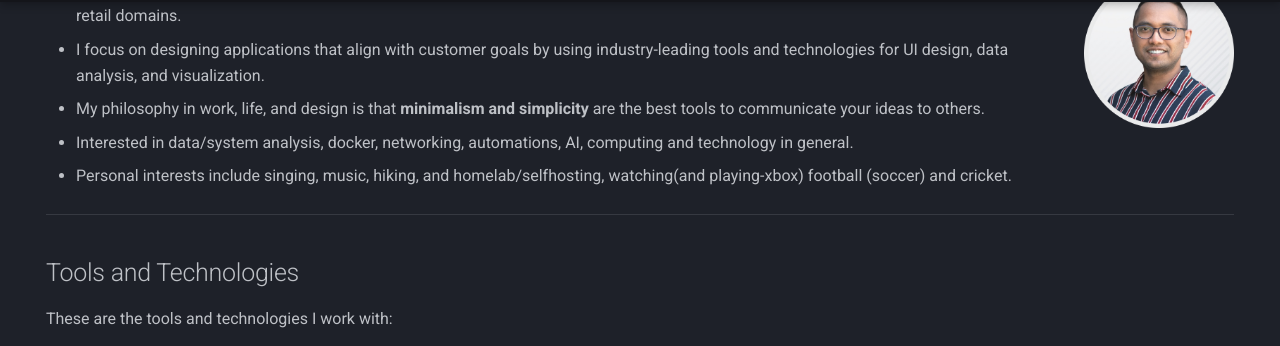
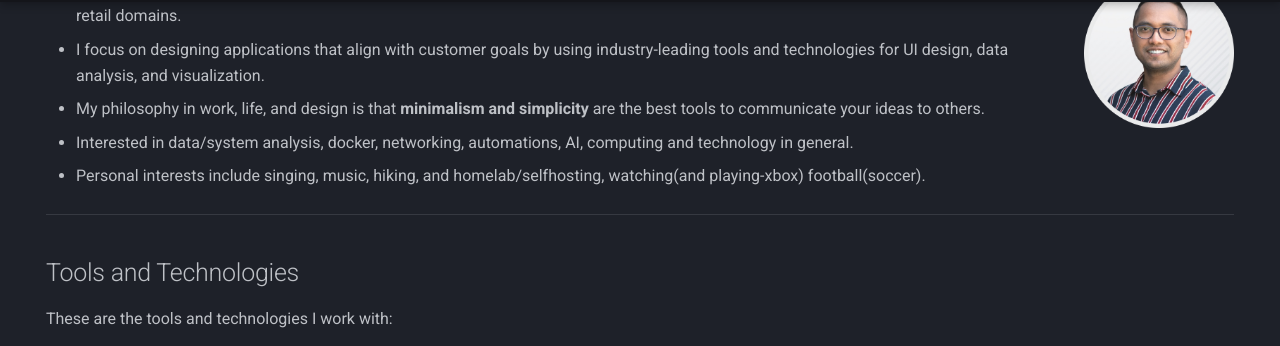
Before and after one commit to binuengoor/binupradeep-mkdocs, an MkDocs documentation site: the page built from docs/index.md, in a window 1280 px wide and 900 px high, scrolled down 324 px. Shown: the part 94-440 px from the top of the window. Built offline with MkDocs 1.6.1 and Material for MkDocs 9.7.7, drawn with Linux system fonts in a browser that asks for light colours.

Commit message:
updated interests

```diff
--- a/docs/index.md
+++ b/docs/index.md
@@ -22,7 +22,7 @@ I work with companies to conceptualize, design, and create ==**inclusive, effect
 - I focus on designing applications that align with customer goals by using industry-leading tools and technologies for UI design, data analysis, and visualization.
 - My philosophy in work, life, and design is that **minimalism and simplicity** are the best tools to communicate your ideas to others.
 - Interested in data/system analysis, docker, networking, automations, AI, computing and technology in general.
-- Personal interests include singing, music, hiking, and homelab/selfhosting, watching(and playing-xbox) football (soccer) and cricket.
+- Personal interests include singing, music, hiking, and homelab/selfhosting, watching(and playing-xbox) football(soccer).
 
 ---
 
```
